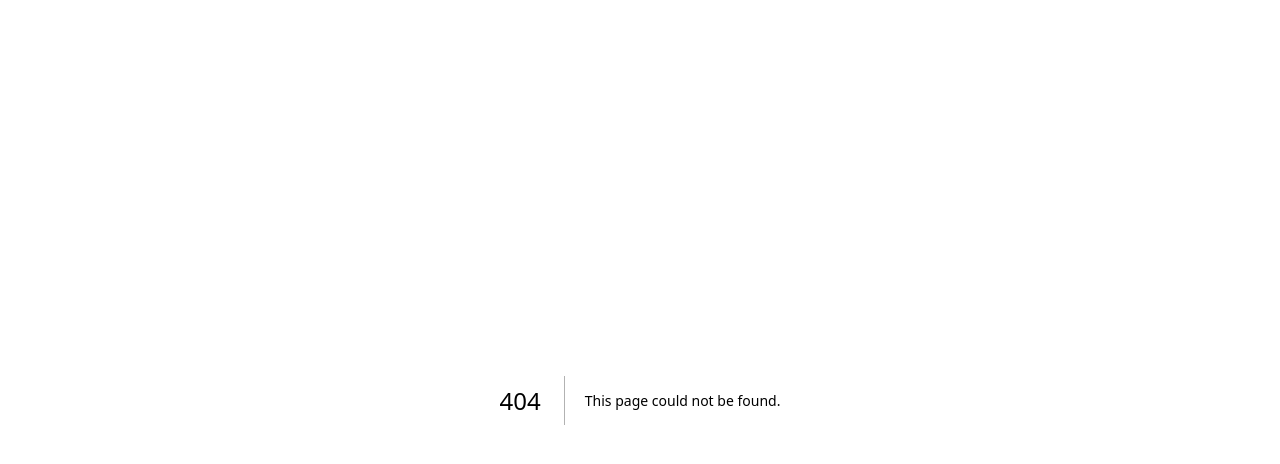
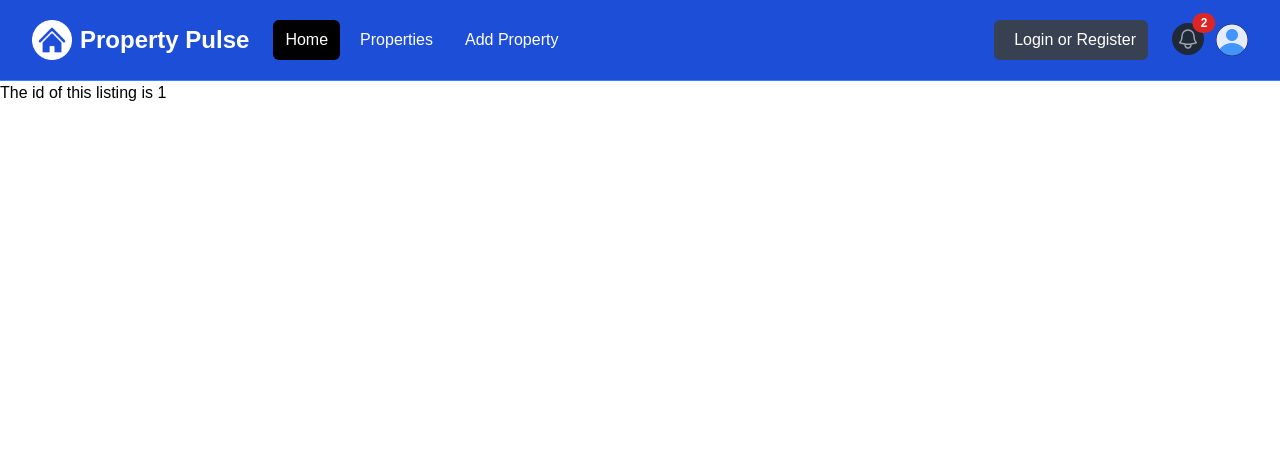
Before and after one commit to mspassov/property-pulse-nextjs, a Next.js app: page /properties/1 in a window 1280 px wide. Before the commit this address had no page. Shown: the top 464 px of the page. Built offline with nearby package versions, Linux system fonts and the light colour scheme.

Commit message:
Skeleton navbar developed

```diff
--- a/app/layout.jsx
+++ b/app/layout.jsx
@@ -1,15 +1,17 @@
 import React from "react";
 import "@/assets/styles/globals.css";
+import Navbar from "@/components/Navbar";
 
 export const metadata = {
   title: "Property Pulse | Home",
-  keywords: "Real estate, rentals, houses"
+  keywords: "Real estate, rentals, houses",
 };
 
 const layout = ({ children }) => {
   return (
     <html>
       <body>
+        <Navbar />
         <main>{children}</main>
       </body>
     </html>
--- a/app/page.jsx
+++ b/app/page.jsx
@@ -1,9 +1,13 @@
-import React from 'react'
+import React from "react";
+import Link from "next/link";
 
 const HomePage = () => {
   return (
-    <div className="text-2xl">Home Page</div>
-  )
-}
+    <>
+      <h1 className="text-3xl">Welcome</h1>
+      <Link href="/properties">Properties</Link>
+    </>
+  );
+};
 
-export default HomePage
+export default HomePage;
--- /dev/null
+++ b/app/properties/[id]/page.jsx
@@ -0,0 +1,7 @@
+import React from "react";
+
+const PropertyListingPage = ({ params }) => {
+  return <div>The id of this listing is {params.id}</div>;
+};
+
+export default PropertyListingPage;
--- /dev/null
+++ b/app/properties/add/page.jsx
@@ -0,0 +1,9 @@
+import React from 'react'
+
+const AddPropertyPage = () => {
+  return (
+    <div>AddPropertyPage</div>
+  )
+}
+
+export default AddPropertyPage
--- /dev/null
+++ b/app/properties/page.jsx
@@ -0,0 +1,9 @@
+import React from 'react'
+
+const PropertiesPage = () => {
+  return (
+    <div>PropertiesPage</div>
+  )
+}
+
+export default PropertiesPage
--- /dev/null
+++ b/components/Navbar.jsx
@@ -0,0 +1,210 @@
+import React from "react";
+import logoWhite from "@/assets/images/logo-white.png";
+import profileDefault from "@/assets/images/profile.png";
+import Image from "next/image";
+
+const Navbar = () => {
+  return (
+    <nav className="bg-blue-700 border-b border-blue-500">
+      <div className="mx-auto max-w-7xl px-2 sm:px-6 lg:px-8">
+        <div className="relative flex h-20 items-center justify-between">
+          <div className="absolute inset-y-0 left-0 flex items-center md:hidden">
+            {/* <!-- Mobile menu button--> */}
+            <button
+              type="button"
+              id="mobile-dropdown-button"
+              className="relative inline-flex items-center justify-center rounded-md p-2 text-gray-400 hover:bg-gray-700 hover:text-white focus:outline-none focus:ring-2 focus:ring-inset focus:ring-white"
+              aria-controls="mobile-menu"
+              aria-expanded="false"
+            >
+              <span className="absolute -inset-0.5"></span>
+              <span className="sr-only">Open main menu</span>
+              <svg
+                className="block h-6 w-6"
+                fill="none"
+                viewBox="0 0 24 24"
+                strokeWidth="1.5"
+                stroke="currentColor"
+                aria-hidden="true"
+              >
+                <path
+                  strokeLinecap="round"
+                  strokeLinejoin="round"
+                  d="M3.75 6.75h16.5M3.75 12h16.5m-16.5 5.25h16.5"
+                />
+              </svg>
+            </button>
+          </div>
+
+          <div className="flex flex-1 items-center justify-center md:items-stretch md:justify-start">
+            {/* <!-- Logo --> */}
+            <a className="flex flex-shrink-0 items-center" href="/index.html">
+              <Image
+                className="h-10 w-auto"
+                src={logoWhite}
+                alt="PropertyPulse"
+              />
+
+              <span className="hidden md:block text-white text-2xl font-bold ml-2">
+                Property Pulse
+              </span>
+            </a>
+
+            {/* <!-- Desktop Menu Hidden below md screens --> */}
+            <div className="hidden md:ml-6 md:block">
+              <div className="flex space-x-2">
+                <a
+                  href="/index.html"
+                  className="text-white bg-black hover:bg-gray-900 hover:text-white rounded-md px-3 py-2"
+                >
+                  Home
+                </a>
+                <a
+                  href="/properties.html"
+                  className="text-white hover:bg-gray-900 hover:text-white rounded-md px-3 py-2"
+                >
+                  Properties
+                </a>
+                <a
+                  href="/add-property.html"
+                  className="text-white hover:bg-gray-900 hover:text-white rounded-md px-3 py-2"
+                >
+                  Add Property
+                </a>
+              </div>
+            </div>
+          </div>
+
+          {/* <!-- Right Side Menu (Logged Out) --> */}
+          <div className="hidden md:block md:ml-6">
+            <div className="flex items-center">
+              <button className="flex items-center text-white bg-gray-700 hover:bg-gray-900 hover:text-white rounded-md px-3 py-2">
+                <i className="fa-brands fa-google text-white mr-2"></i>
+                <span>Login or Register</span>
+              </button>
+            </div>
+          </div>
+
+          {/* <!-- Right Side Menu (Logged In) --> */}
+          <div className="absolute inset-y-0 right-0 flex items-center pr-2 md:static md:inset-auto md:ml-6 md:pr-0">
+            <a href="messages.html" className="relative group">
+              <button
+                type="button"
+                className="relative rounded-full bg-gray-800 p-1 text-gray-400 hover:text-white focus:outline-none focus:ring-2 focus:ring-white focus:ring-offset-2 focus:ring-offset-gray-800"
+              >
+                <span className="absolute -inset-1.5"></span>
+                <span className="sr-only">View notifications</span>
+                <svg
+                  className="h-6 w-6"
+                  fill="none"
+                  viewBox="0 0 24 24"
+                  strokeWidth="1.5"
+                  stroke="currentColor"
+                  aria-hidden="true"
+                >
+                  <path
+                    strokeLinecap="round"
+                    strokeLinejoin="round"
+                    d="M14.857 17.082a23.848 23.848 0 005.454-1.31A8.967 8.967 0 0118 9.75v-.7V9A6 6 0 006 9v.75a8.967 8.967 0 01-2.312 6.022c1.733.64 3.56 1.085 5.455 1.31m5.714 0a24.255 24.255 0 01-5.714 0m5.714 0a3 3 0 11-5.714 0"
+                  />
+                </svg>
+              </button>
+              <span className="absolute top-0 right-0 inline-flex items-center justify-center px-2 py-1 text-xs font-bold leading-none text-white transform translate-x-1/2 -translate-y-1/2 bg-red-600 rounded-full">
+                2
+                {/* <!-- Replace with the actual number of notifications --> */}
+              </span>
+            </a>
+
+            {/* <!-- Profile dropdown button --> */}
+            <div className="relative ml-3">
+              <div>
+                <button
+                  type="button"
+                  className="relative flex rounded-full bg-gray-800 text-sm focus:outline-none focus:ring-2 focus:ring-white focus:ring-offset-2 focus:ring-offset-gray-800"
+                  id="user-menu-button"
+                  aria-expanded="false"
+                  aria-haspopup="true"
+                >
+                  <span className="absolute -inset-1.5"></span>
+                  <span className="sr-only">Open user menu</span>
+                  <Image
+                    className="h-8 w-8 rounded-full"
+                    src={profileDefault}
+                    alt=""
+                  />
+                </button>
+              </div>
+
+              {/* <!-- Profile dropdown --> */}
+              <div
+                id="user-menu"
+                className="hidden absolute right-0 z-10 mt-2 w-48 origin-top-right rounded-md bg-white py-1 shadow-lg ring-1 ring-black ring-opacity-5 focus:outline-none"
+                role="menu"
+                aria-orientation="vertical"
+                aria-labelledby="user-menu-button"
+                tabIndex="-1"
+              >
+                <a
+                  href="/profile.html"
+                  className="block px-4 py-2 text-sm text-gray-700"
+                  role="menuitem"
+                  tabIndex="-1"
+                  id="user-menu-item-0"
+                >
+                  Your Profile
+                </a>
+                <a
+                  href="/saved-properties.html"
+                  className="block px-4 py-2 text-sm text-gray-700"
+                  role="menuitem"
+                  tabIndex="-1"
+                  id="user-menu-item-2"
+                >
+                  Saved Properties
+                </a>
+                <button
+                  className="block px-4 py-2 text-sm text-gray-700"
+                  role="menuitem"
+                  tabIndex="-1"
+                  id="user-menu-item-2"
+                >
+                  Sign Out
+                </button>
+              </div>
+            </div>
+          </div>
+        </div>
+      </div>
+
+      {/* <!-- Mobile menu, show/hide based on menu state. --> */}
+      <div className="hidden" id="mobile-menu">
+        <div className="space-y-1 px-2 pb-3 pt-2">
+          <a
+            href="/index.html"
+            className="bg-black text-white block rounded-md px-3 py-2 text-base font-medium"
+          >
+            Home
+          </a>
+          <a
+            href="/properties.html"
+            className="text-white block rounded-md px-3 py-2 text-base font-medium"
+          >
+            Properties
+          </a>
+          <a
+            href="/add-property.html"
+            className="text-white block rounded-md px-3 py-2 text-base font-medium"
+          >
+            Add Property
+          </a>
+          <button className="flex items-center text-white bg-gray-700 hover:bg-gray-900 hover:text-white rounded-md px-3 py-2 my-5">
+            <i className="fa-brands fa-google mr-2"></i>
+            <span>Login or Register</span>
+          </button>
+        </div>
+      </div>
+    </nav>
+  );
+};
+
+export default Navbar;
```
